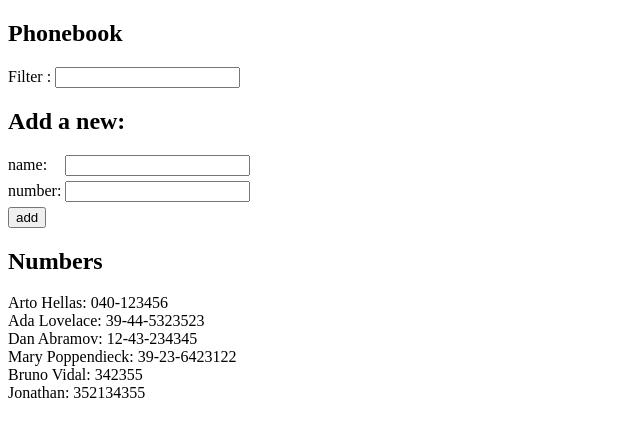
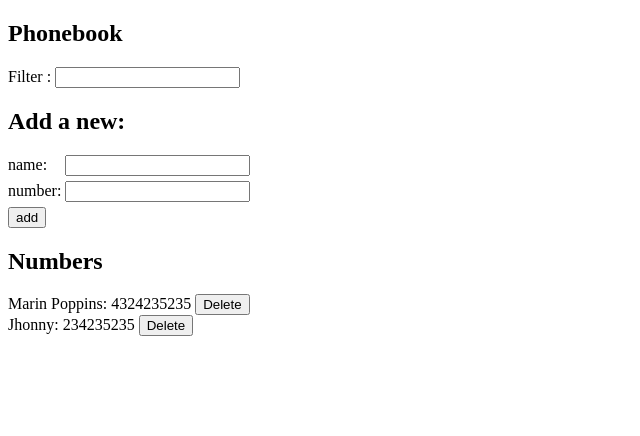
Before and after one commit to BrunoLadiv/FullStackOpen-Helsinki-University, a React (Create React App) app in the folder part2/phonebook/: page / in a window 1280 px wide. Shown: the top 436 px of the page, without its empty margins (0-640 px from the left). Built offline with nearby package versions, Linux system fonts and the light colour scheme; data requests are answered from the project's data file.

Commit message:
exerc 2.14 step 9

```diff
--- a/part2/phonebook/db.json
+++ b/part2/phonebook/db.json
@@ -1,34 +1,14 @@
 {
   "persons": [
     {
-      "name": "Arto Hellas",
-      "number": "040-123456",
-      "id": 0
-    },
-    {
-      "name": "Ada Lovelace",
-      "number": "39-44-5323523",
+      "name": "Marin Poppins",
+      "number": "4324235235",
       "id": 1
     },
     {
-      "name": "Dan Abramov",
-      "number": "12-43-234345",
+      "name": "Jhonny",
+      "number": "234235235",
       "id": 2
-    },
-    {
-      "name": "Mary Poppendieck",
-      "number": "39-23-6423122",
-      "id": 3
-    },
-    {
-      "name": "Bruno Vidal",
-      "number": "342355",
-      "id": 4
-    },
-    {
-      "name": "Jonathan",
-      "number": "352134355",
-      "id": 5
     }
   ]
 }
--- a/part2/phonebook/src/App.js
+++ b/part2/phonebook/src/App.js
@@ -35,9 +35,7 @@ const App = () => {
     }
     personsServices
       .create(newPerson)
-      .then((newPerson) =>
-        setPersons([...persons, { ...newPerson, id: persons.length++ }])
-      )
+      .then((newPerson) => setPersons([...persons, { ...newPerson }]))
       .catch((err) => console.log(err))
 
     setNewName('')
@@ -52,6 +50,18 @@ const App = () => {
   }
   const handleFilterChange = (event) => {
     setFilter(event.target.value)
+  }
+  const handleDelete = (personID) => {
+    // console.log(personID)
+    const personToDelete = persons.find((person) => person.id === personID)
+    // console.log(personToDelete)
+    const confirm = window.confirm(`Delete ${personToDelete.name} ?`)
+    if (confirm) {
+      const newArr = persons.filter((person) => person.id !== personID)
+      personsServices.del(personID).then( () => setPersons(newArr)).catch(err => console.log(err))
+
+    }
+    return
   }
 
   return (
@@ -72,6 +82,7 @@ const App = () => {
       <Persons
         persons={persons}
         filter={filter}
+        handleDelete={handleDelete}
       />
     </div>
   )
--- a/part2/phonebook/src/Components/Persons.jsx
+++ b/part2/phonebook/src/Components/Persons.jsx
@@ -1,4 +1,4 @@
-export default function Persons({ persons, filter }) {
+export default function Persons({ persons, filter, handleDelete }) {
   const fPersons = persons.filter((person) =>
     person.name.toLowerCase().includes(filter.toLowerCase())
   )
@@ -6,7 +6,7 @@ export default function Persons({ persons, filter }) {
     <>
       {fPersons.map((person) => (
         <p key={person.id}>
-          {person.name}: {person.number}
+          {person.name}: {person.number} <button onClick={()=> handleDelete(person.id)}>Delete</button>
         </p>
       ))}
     </>
--- a/part2/phonebook/src/services/personsServices.js
+++ b/part2/phonebook/src/services/personsServices.js
@@ -10,8 +10,13 @@ const create = (newObject) => {
   const request = axios.post(baseUrl, newObject)
   return request.then((response) => response.data)
 }
+const del = id => {
+  const request = axios.delete(`${baseUrl}/${id}`)
+  return request
+}
 
 export default {
   getAll,
   create,
+  del
 }
```
